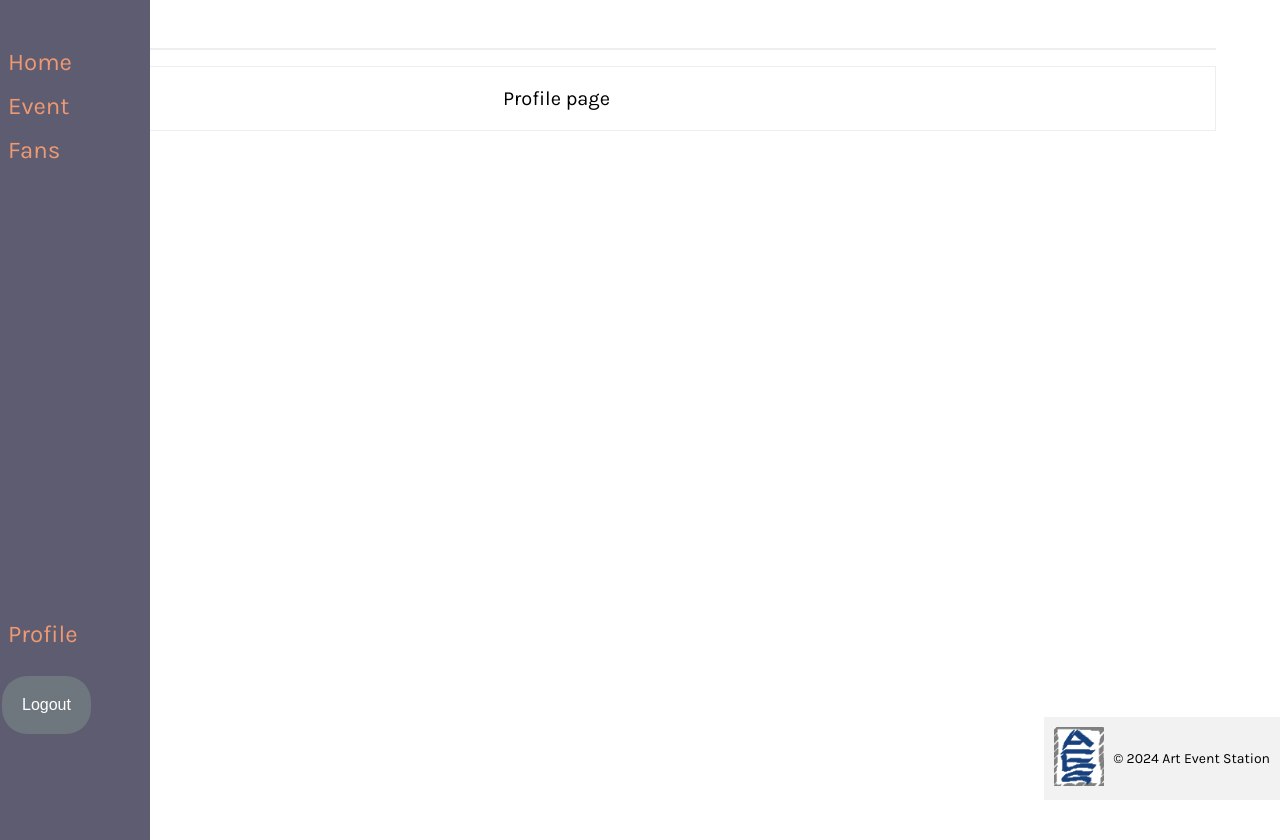
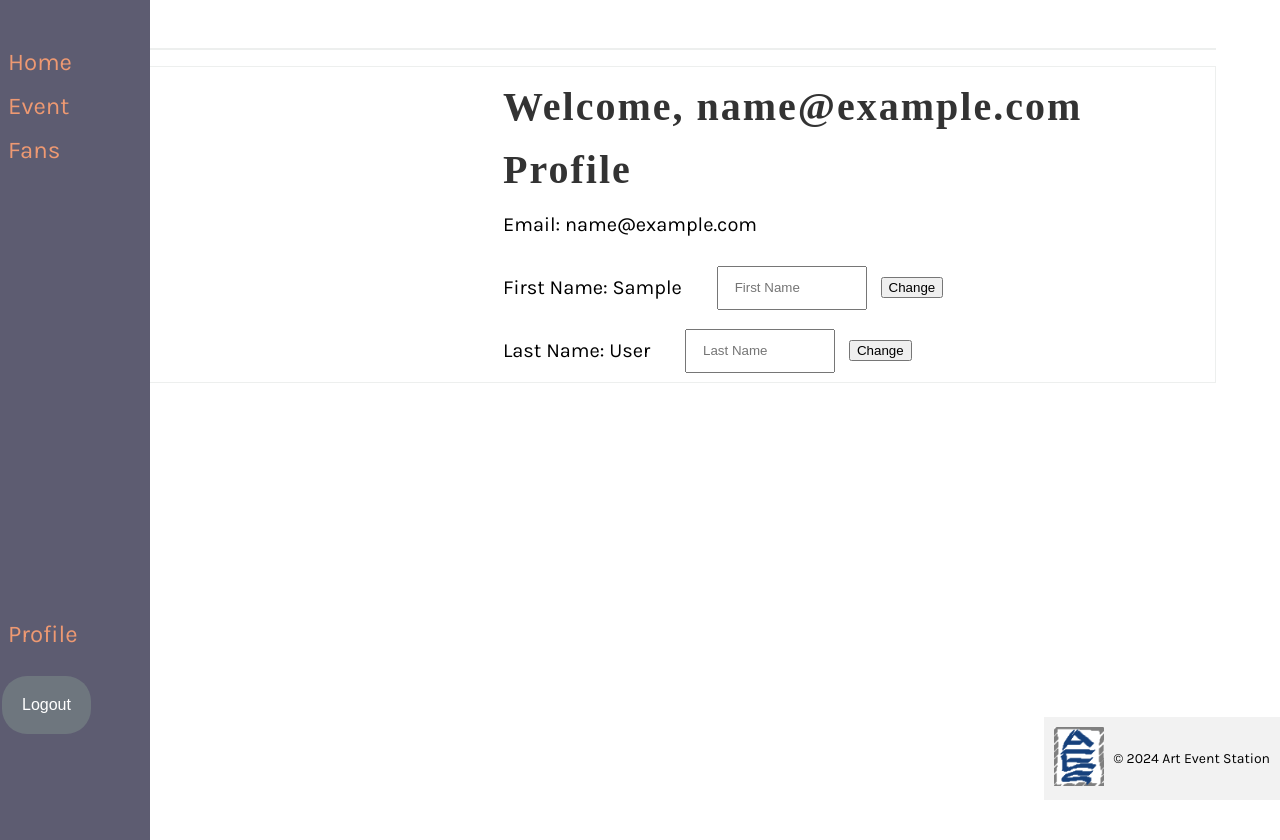
Before and after one commit to zhiyuanfeng-git/AEStation, a Django app: page /profile/ in a window 1280 px wide. Run offline with Django 5.2, Linux system fonts and the light colour scheme; the visitor is signed in with stand-in values (Sample User, id 1); parts of the project's set-up code (start-up, migrations or seed data) failed here and were passed over; some web fonts are replaced.

Commit message:
modified profile page

```diff
--- a/main/views.py
+++ b/main/views.py
@@ -1,4 +1,4 @@
-from django.shortcuts import render
+from django.shortcuts import redirect
 from django.views.generic import View, TemplateView
 from django.contrib.auth.mixins import LoginRequiredMixin
 from django.core.mail import send_mail
@@ -17,6 +17,27 @@ class DashboardView(LoginRequiredMixin,TemplateView):
 class ProfileView(LoginRequiredMixin, TemplateView):
     template_name = 'dashboard/profile.html'
 
+    def _update_name(self, user, first_name, last_name):
+        updated = False
+        if first_name:
+            user.first_name = first_name
+            updated = True
+        if last_name:
+            user.last_name = last_name
+            updated = True
+
+        if updated:
+            user.save()
+
+    def post(self, request, *args, **kwargs):
+        user = request.user
+        first_name = request.POST.get('first_name')
+        last_name = request.POST.get('last_name')
+        self._update_name(user, first_name, last_name)
+
+        return redirect('profile')
+
+
 class EventView(LoginRequiredMixin, TemplateView):
     template_name = 'dashboard/event.html'
 
--- a/static/css/main.css
+++ b/static/css/main.css
@@ -132,3 +132,19 @@ label.required::after {
     background-color: #131816;
     color: white;
 }
+
+.form-inline {
+    display: flex;
+    align-items: center;
+}
+
+.form-inline button {
+    margin-right: 10px;
+    margin-left: 2%;
+}
+
+.form-inline input[type="text"] {
+    width: 150px;
+    max-width: 100%;
+    margin-left: 5%;
+}
--- a/templates/dashboard/dashboard.html
+++ b/templates/dashboard/dashboard.html
@@ -35,6 +35,7 @@
 
     <article class="sidebar-article">
         <div class="body-text">
+            <h2>Welcome, {{ user.email }}</h2>
             {% block dashcontent%} {% endblock %}
         </div>
     </article>
--- a/templates/dashboard/profile.html
+++ b/templates/dashboard/profile.html
@@ -2,5 +2,39 @@
 {% load static %}
 
 {% block dashcontent%}
-<p>Profile page</p>
+
+    <h2>Profile</h2>
+
+    <p>Email: {{ user.email }}</p>
+    {% if user.first_name %}
+        <form method="post" class="form-inline" action="{% url 'profile' %}">
+            {% csrf_token %}
+            <p> First Name: {{ user.first_name}} </p>
+            <input type="text" name="first_name" placeholder="First Name">
+            <button type="submit">Change</button>
+        </form>
+    {% else %}
+        <p> Please update your first name </p>
+        <form method="post" action="{% url 'profile' %}">
+            {% csrf_token %}
+            <input type="text" name="first_name" placeholder="First Name">
+            <button type="submit">Update first Name</button>
+        </form>
+    {% endif %}
+    {% if user.last_name %}
+        <form method="post"  class="form-inline" action="{% url 'profile' %}">
+            {% csrf_token %}
+            <p> Last Name: {{ user.last_name}} </p>
+            <input type="text" name="last_name" placeholder="Last Name">
+            <button type="submit">Change</button>
+        </form>
+    {% else %}
+        <p> Please update your last name </p>
+        <form method="post" action="{% url 'profile' %}">
+            {% csrf_token %}
+            <input type="text" name="last_name" placeholder="Last Name">
+            <button type="submit">Update last Name</button>
+        </form>
+    {% endif %}
+
 {% endblock %}
```
